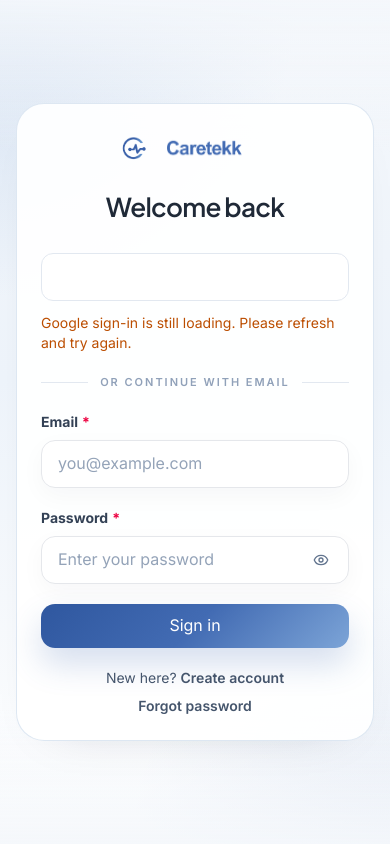
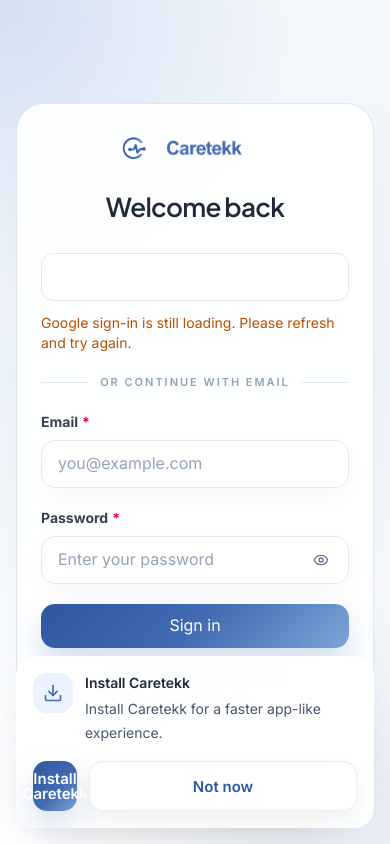
Before and after one commit to akordonald15-hue/telehealthapp-frontend, a Next.js app: page /login in a window 390 px wide. Built offline with nearby package versions, Linux system fonts and the light colour scheme; no server answers.

Commit message:
Fix PWA reload loop, mobile scrolling, and triage layout

```diff
--- a/src/app/globals.css
+++ b/src/app/globals.css
@@ -23,12 +23,15 @@
 }
 
 html {
+  min-height: 100%;
   overflow-x: hidden;
   scroll-behavior: smooth;
   background: #f4f7fb;
+  touch-action: pan-y pinch-zoom;
 }
 
 body {
+  min-height: 100%;
   background:
     radial-gradient(circle at top left, rgba(124, 164, 215, 0.18), transparent 30%),
     linear-gradient(180deg, #f8fbff 0%, var(--background) 42%, #ffffff 100%);
@@ -37,19 +40,10 @@ body {
   font-size: 16px;
   line-height: 1.65;
   overflow-x: hidden;
-  overscroll-behavior-y: contain;
+  overscroll-behavior-y: auto;
+  touch-action: pan-y pinch-zoom;
+  -webkit-overflow-scrolling: touch;
   -webkit-tap-highlight-color: transparent;
-}
-
-body::before {
-  content: "";
-  position: fixed;
-  inset: 0;
-  pointer-events: none;
-  background:
-    linear-gradient(180deg, rgba(244, 247, 251, 0.94) 0%, rgba(244, 247, 251, 0) 18%),
-    linear-gradient(0deg, rgba(244, 247, 251, 0.9) 0%, rgba(244, 247, 251, 0) 16%);
-  z-index: 0;
 }
 
 * {
--- a/src/components/layout/require-auth.tsx
+++ b/src/components/layout/require-auth.tsx
@@ -93,11 +93,13 @@ export function RequireAuth({ children }: { children: React.ReactNode }) {
 
     let active = true;
 
-    const runProbe = async () => {
+    const runProbe = async (options?: { blocking?: boolean }) => {
       if (!active) {
         return;
       }
-      setSecureState((current) => (current === "offline" ? "offline" : "checking"));
+      if (options?.blocking) {
+        setSecureState((current) => (current === "offline" ? "offline" : "checking"));
+      }
       await probeSecureConnectivity();
     };
 
@@ -109,19 +111,22 @@ export function RequireAuth({ children }: { children: React.ReactNode }) {
       setSecureState("offline");
     };
 
-    void runProbe();
+    void runProbe({ blocking: true });
 
     const interval = window.setInterval(() => {
       void runProbe();
     }, CONNECTIVITY_POLL_MS);
 
-    window.addEventListener("online", runProbe);
+    const handleOnline = () => {
+      void runProbe({ blocking: true });
+    };
     window.addEventListener("offline", markOffline);
-    window.addEventListener("focus", runProbe);
+    window.addEventListener("online", handleOnline);
+    window.addEventListener("focus", handleOnline);
 
     const handleVisibilityChange = () => {
       if (document.visibilityState === "visible") {
-        void runProbe();
+        void runProbe({ blocking: true });
       }
     };
 
@@ -130,9 +135,9 @@ export function RequireAuth({ children }: { children: React.ReactNode }) {
     return () => {
       active = false;
       window.clearInterval(interval);
-      window.removeEventListener("online", runProbe);
+      window.removeEventListener("online", handleOnline);
       window.removeEventListener("offline", markOffline);
-      window.removeEventListener("focus", runProbe);
+      window.removeEventListener("focus", handleOnline);
       document.removeEventListener("visibilitychange", handleVisibilityChange);
     };
   }, [clearSensitiveState, mounted, probeSecureConnectivity]);
--- a/src/components/pwa/pwa-register.tsx
+++ b/src/components/pwa/pwa-register.tsx
@@ -1,30 +1,71 @@
 "use client";
 
-import { useEffect } from "react";
+import { Download, Smartphone } from "lucide-react";
+import { useEffect, useMemo, useState } from "react";
 
 const SW_PATH = "/sw.js";
 
+declare global {
+  interface Navigator {
+    standalone?: boolean;
+  }
+}
+
+type BeforeInstallPromptEvent = Event & {
+  prompt: () => Promise<void>;
+  userChoice: Promise<{ outcome: "accepted" | "dismissed"; platform: string }>;
+};
+
 export function PwaRegister() {
+  const [installPrompt, setInstallPrompt] = useState<BeforeInstallPromptEvent | null>(null);
+  const [showManualHint, setShowManualHint] = useState(false);
+  const [dismissed, setDismissed] = useState(false);
+  const [isInstalled, setIsInstalled] = useState(() => {
+    if (typeof window === "undefined") {
+      return false;
+    }
+
+    return window.matchMedia("(display-mode: standalone)").matches || window.navigator.standalone === true;
+  });
+
+  const supportsStandalone = useMemo(() => {
+    if (typeof window === "undefined") {
+      return false;
+    }
+    return window.matchMedia("(display-mode: standalone)").matches || window.navigator.standalone === true;
+  }, []);
+
+  const showIosHint = useMemo(() => {
+    if (typeof window === "undefined" || supportsStandalone) {
+      return false;
+    }
+
+    const ua = window.navigator.userAgent.toLowerCase();
+    const isIos = /iphone|ipad|ipod/.test(ua);
+    const isSafari = /safari/.test(ua) && !/crios|fxios|edgios/.test(ua);
+    return isIos && isSafari;
+  }, [supportsStandalone]);
+
+  const isInstallCapableBrowser = useMemo(() => {
+    if (typeof window === "undefined" || supportsStandalone) {
+      return false;
+    }
+
+    const ua = window.navigator.userAgent.toLowerCase();
+    const isChromiumFamily =
+      /chrome|chromium|crios|edg|opr|opera|samsungbrowser/.test(ua) && !/firefox|fxios/.test(ua);
+    return isChromiumFamily && "serviceWorker" in navigator;
+  }, [supportsStandalone]);
+
   useEffect(() => {
     if (process.env.NODE_ENV !== "production" || typeof window === "undefined" || !("serviceWorker" in navigator)) {
       return;
     }
 
-    let didRefresh = false;
-
     const registerWorker = async () => {
       try {
         const registration = await navigator.serviceWorker.register(SW_PATH, { scope: "/" });
         await registration.update();
-
-        navigator.serviceWorker.addEventListener("controllerchange", () => {
-          if (didRefresh) {
-            return;
-          }
-
-          didRefresh = true;
-          window.location.reload();
-        });
       } catch (error) {
         console.warn("Caretekk service worker registration failed.", error);
       }
@@ -33,5 +74,97 @@ export function PwaRegister() {
     void registerWorker();
   }, []);
 
-  return null;
+  useEffect(() => {
+    if (typeof window === "undefined") {
+      return;
+    }
+
+    const handleBeforeInstallPrompt = (event: Event) => {
+      event.preventDefault();
+      setInstallPrompt(event as BeforeInstallPromptEvent);
+      setShowManualHint(false);
+    };
+
+    const handleInstalled = () => {
+      setIsInstalled(true);
+      setInstallPrompt(null);
+    };
+
+    window.addEventListener("beforeinstallprompt", handleBeforeInstallPrompt);
+    window.addEventListener("appinstalled", handleInstalled);
+
+    return () => {
+      window.removeEventListener("beforeinstallprompt", handleBeforeInstallPrompt);
+      window.removeEventListener("appinstalled", handleInstalled);
+    };
+  }, []);
+
+  async function handleInstall() {
+    if (!installPrompt) {
+      setShowManualHint(true);
+      return;
+    }
+
+    await installPrompt.prompt();
+    const choice = await installPrompt.userChoice.catch(() => null);
+    if (choice?.outcome === "accepted") {
+      setInstallPrompt(null);
+      setIsInstalled(true);
+      return;
+    }
+
+    setInstallPrompt(null);
+  }
+
+  if (isInstalled || supportsStandalone) {
+    return null;
+  }
+
+  if (dismissed || (!installPrompt && !showIosHint && !isInstallCapableBrowser)) {
+    return null;
+  }
+
+  return (
+    <div className="pointer-events-none fixed inset-x-0 bottom-4 z-[70] flex justify-center px-4">
+      <div className="pointer-events-auto w-full max-w-md rounded-[20px] border border-white/80 bg-white/95 p-4 shadow-[0_24px_72px_-40px_rgba(15,23,42,0.34)] backdrop-blur">
+        <div className="flex items-start gap-3">
+          <span className="flex h-10 w-10 shrink-0 items-center justify-center rounded-[14px] bg-[var(--primary-soft)] text-[var(--primary)]">
+            {showIosHint ? <Smartphone className="h-5 w-5" /> : <Download className="h-5 w-5" />}
+          </span>
+          <div className="min-w-0">
+            <p className="text-sm font-semibold text-[#1F2937]">Install Caretekk</p>
+            <p className="mt-1 text-sm leading-6 text-slate-600">
+              {showIosHint
+                ? "Use Safari's Share menu, then tap Add to Home Screen."
+                : showManualHint
+                  ? "Use your browser menu to install Caretekk if the install prompt does not appear automatically."
+                  : "Install Caretekk for a faster app-like experience."}
+            </p>
+          </div>
+        </div>
+        {showIosHint ? null : (
+          <div className="mt-4 flex gap-3">
+            <button
+              type="button"
+              onClick={handleInstall}
+              className="lf-btn lf-btn-primary min-h-11 flex-1"
+            >
+              Install Caretekk
+            </button>
+            <button
+              type="button"
+              onClick={() => {
+                setInstallPrompt(null);
+                setShowManualHint(false);
+                setDismissed(true);
+              }}
+              className="lf-btn lf-btn-secondary min-h-11 px-4"
+            >
+              Not now
+            </button>
+          </div>
+        )}
+      </div>
+    </div>
+  );
 }
--- a/src/features/triage/triage-client.tsx
+++ b/src/features/triage/triage-client.tsx
@@ -361,9 +361,8 @@ export function TriageClient() {
           </div>
         </div>
       ) : assistantOpen ? (
-        <div className="fixed inset-0 z-40 overflow-y-auto bg-[linear-gradient(180deg,rgba(15,23,42,0.26),rgba(15,23,42,0.38))] backdrop-blur-sm">
-          <div className="mx-auto flex min-h-full w-full max-w-6xl items-start justify-center px-2 py-3 sm:px-6 sm:py-6">
-            <div className="ct-surface grid w-full min-w-0 max-w-5xl gap-4 rounded-[26px] p-3 sm:rounded-[34px] sm:p-6 lg:grid-cols-[minmax(0,0.95fr)_minmax(320px,0.85fr)]">
+        <div className="mx-auto w-full max-w-6xl">
+          <div className="ct-surface grid w-full min-w-0 gap-4 rounded-[26px] p-3 sm:rounded-[34px] sm:p-6 lg:grid-cols-[minmax(0,0.95fr)_minmax(320px,0.85fr)]">
               <div className="ct-panel grid min-w-0 gap-4 rounded-[22px] p-4 sm:rounded-[28px] sm:p-6">
                 <div className="flex items-start gap-3">
                   <span className="flex h-11 w-11 items-center justify-center rounded-[16px] bg-[#DBEAFE] text-[#2563EB]">
@@ -481,7 +480,7 @@ export function TriageClient() {
                       <p className="mt-2 text-sm leading-7 text-slate-600">
                         Your care summary is ready for the doctor, so you can continue the conversation with the right context already in place.
                       </p>
-                      <div className="sticky bottom-3 mt-4 flex flex-col gap-3 rounded-[18px] border border-slate-200 bg-white/96 p-3 shadow-[0_18px_40px_-34px_rgba(15,23,42,0.55)] backdrop-blur sm:static sm:flex-row sm:border-0 sm:bg-transparent sm:p-0 sm:shadow-none">
+                      <div className="mt-4 flex flex-col gap-3 rounded-[18px] border border-slate-200 bg-white/96 p-3 shadow-[0_18px_40px_-34px_rgba(15,23,42,0.18)] sm:flex-row sm:border-0 sm:bg-transparent sm:p-0 sm:shadow-none">
                         <Link
                           href={hasConsultation ? "/messages" : "/appointments"}
                           className="inline-flex min-h-11 items-center justify-center rounded-[12px] bg-[linear-gradient(135deg,#2563EB,#60A5FA)] px-4 text-sm font-extrabold text-white shadow-[0_16px_32px_rgba(37,99,235,0.22)] transition duration-200 hover:-translate-y-0.5 hover:shadow-[0_20px_42px_rgba(37,99,235,0.3)]"
@@ -514,7 +513,6 @@ export function TriageClient() {
                   </div>
                 )}
               </div>
-            </div>
           </div>
         </div>
       ) : (
```
